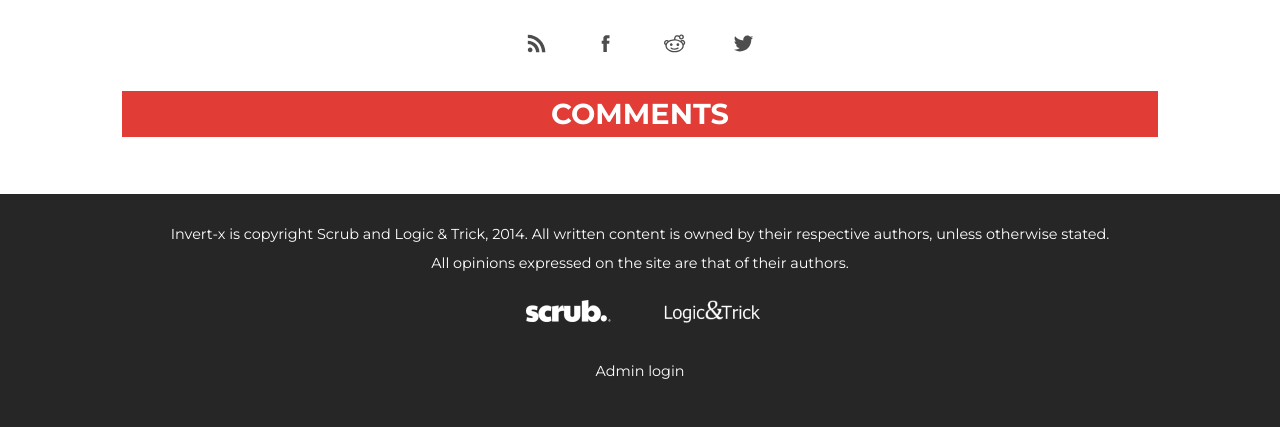
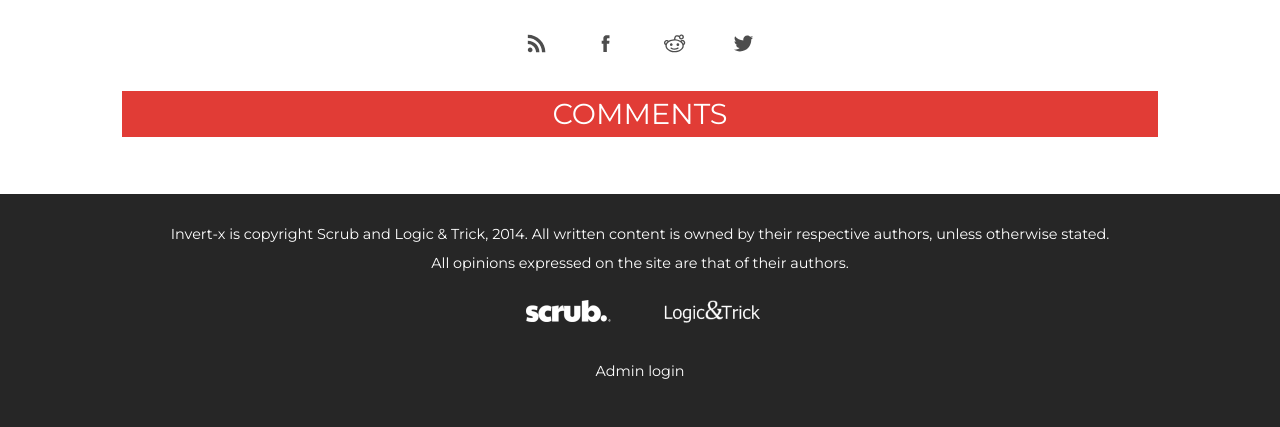
Before and after one commit to AJ292/Invert-x, a PHP site: page /article-01.html in a window 1280 px wide. Shown: the part 4411-4838 px from the top of the page. Run offline with PHP 8.4, Linux system fonts and the light colour scheme.

Commit message:
Made comments header consistent across the site

```diff
--- a/Content/Styles/style-combined.css
+++ b/Content/Styles/style-combined.css
@@ -418,7 +418,7 @@ i, em {
 	max-width: 1400px;
 	margin: 0 auto;
 	font-family: 'Montserrat', sans-serif;
-	font-weight: 900;
+	font-size: 2em !important;
 }
 
 .comments {
```
